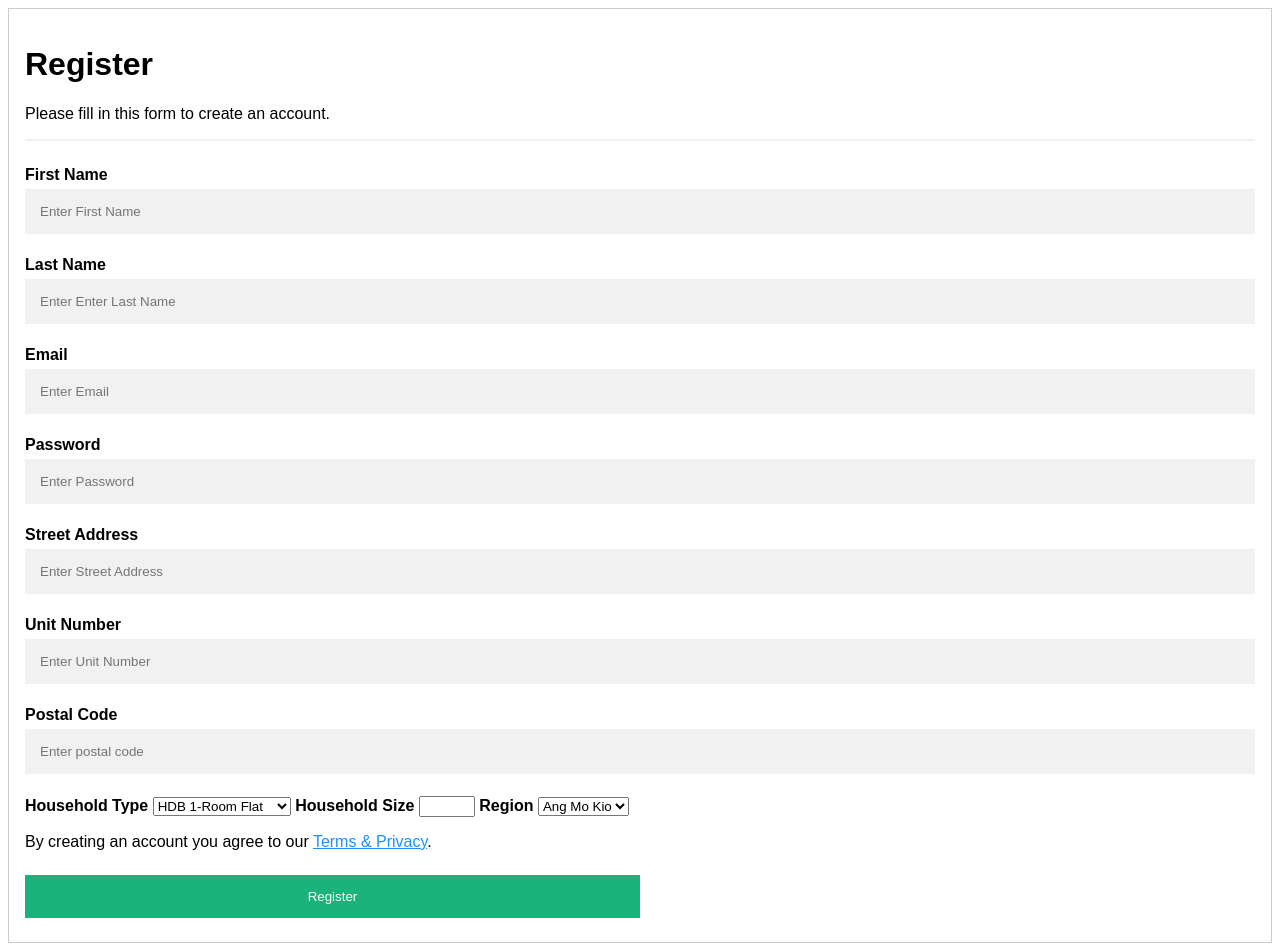
After one commit to singthaitan/3004Cloud, a Python web app: template ElectricityWebApp/templates/register.html in a window 1280 px wide. The commit adds this page. Run offline with Jinja, Linux system fonts and the light colour scheme; the template is opened without the code that fills it, so the values that code supplies are empty.

Commit message:
Revert "Merge pull request #2 from singthaitan/revert-1-WebApp-(Account)"
This reverts commit 1dd5772c60897e76e07102f75072a3f251a491f0, reversing
changes made to 4d2c89cc369905e958470d3c84b5635d381b607f.

```diff
--- /dev/null
+++ b/ElectricityWebApp/requirements.txt
@@ -0,0 +1,4 @@
+flask==2.0.2
+pymongo==4.3.3
+Werkzeug==2.0.3
+python-dotenv==0.19.2
--- a/ElectricityWebApp/static/signup.css
+++ b/ElectricityWebApp/static/register.css
@@ -64,7 +64,7 @@ button:hover {
 
 /* Change styles for cancel button and signup button on extra small screens */
 @media screen and (max-width: 300px) {
-  .cancelbtn, .signupbtn {
+  .cancelbtn, .btn {
      width: 100%;
   }
 }
--- /dev/null
+++ b/ElectricityWebApp/templates/register.html
@@ -0,0 +1,71 @@
+<!DOCTYPE html>
+<html>
+    <head>
+        <link rel="stylesheet" href="{{ url_for('static', filename='register.css') }}">
+        <meta charset="utf-8" />
+        <meta name="viewport" content="width=device-width, initial-scale=1, shrink-to-fit=no">
+        <title>
+            WattWise
+        </title>
+    </head>
+    <body>
+        <form id="register-form" role="form" method="post" action="" style="border:1px solid #ccc">
+            <div class="container">
+                <h1>Register</h1>
+                <p>Please fill in this form to create an account.</p>
+                <hr>
+
+                <label for="first_name"><b>First Name</b></label>
+                <input type="text" placeholder="Enter First Name" name="first_name" required>
+
+                <label for="last_name"><b>Last Name</b></label>
+                <input type="text" placeholder="Enter Enter Last Name" name="last_name" required>
+
+                <label for="email"><b>Email</b></label>
+                <input type="text" placeholder="Enter Email" name="email" required>
+
+                <label for="password"><b>Password</b></label>
+                <input type="password" placeholder="Enter Password" name="password" required>
+
+                <label for="address"><b>Street Address</b></label>
+                <input type="text" placeholder="Enter Street Address" name="address" required>
+
+                <label for="unit"><b>Unit Number</b></label>
+                <input type="text" placeholder="Enter Unit Number" name="unit" required>
+
+                <label for="postal"><b>Postal Code</b></label>
+                <input type="text" name="postal" pattern="[0-9]{6}" placeholder="Enter postal code" required>
+
+                <label for="household_type"><b>Household Type</b></label>
+                <select name="household_type">
+                    <option value="hdb1">HDB 1-Room Flat</option>
+                    <option value="hdb2">HDB 2-Room Flat</option>
+                    <option value="hdb3">HDB 3-Room Flat</option>
+                    <option value="hdb4">HDB 4-Room Flat</option>
+                    <option value="hdb5">HDB 5-Room Flat</option>
+                    <option value="hdbexec">HDB Executive Flat</option>
+                    <!-- <option value="condominium">Condominium</option>
+                    <option value="landed">Landed House</option>
+                    <option value="apartment">Apartment</option>
+                    <option value="executive">Executive Condominium</option>
+                    <option value="terrace">Terrace House</option> -->
+                </select>
+                <label for="household_size"><b>Household Size</b></label>
+                <input type="number" name="household_size" min="1" max="30" step="1">
+
+                <label for="region"><b>Region</b></label>
+                <select name="region">
+                    <option value="AngMoKio">Ang Mo Kio</option>
+                    <option value="Hougang">Hougang</option>
+                    <option value="Jurong">Jurong</option>
+                </select>
+
+                <p>By creating an account you agree to our <a href="#" style="color:dodgerblue">Terms & Privacy</a>.</p>
+
+                <div class="clearfix">
+                    <button type="submit" class="signupbtn">Register</button>
+                </div>
+            </div>
+        </form>
+    </body>
+</html>
```
Also changed, not shown: ElectricityWebApp/app.py (+64 -33 lines), ElectricityWebApp/templates/login.html (+5 -13 lines), ElectricityWebApp/templates/signup.html (deleted, +0 -41 lines), README.md, 1 other file.
